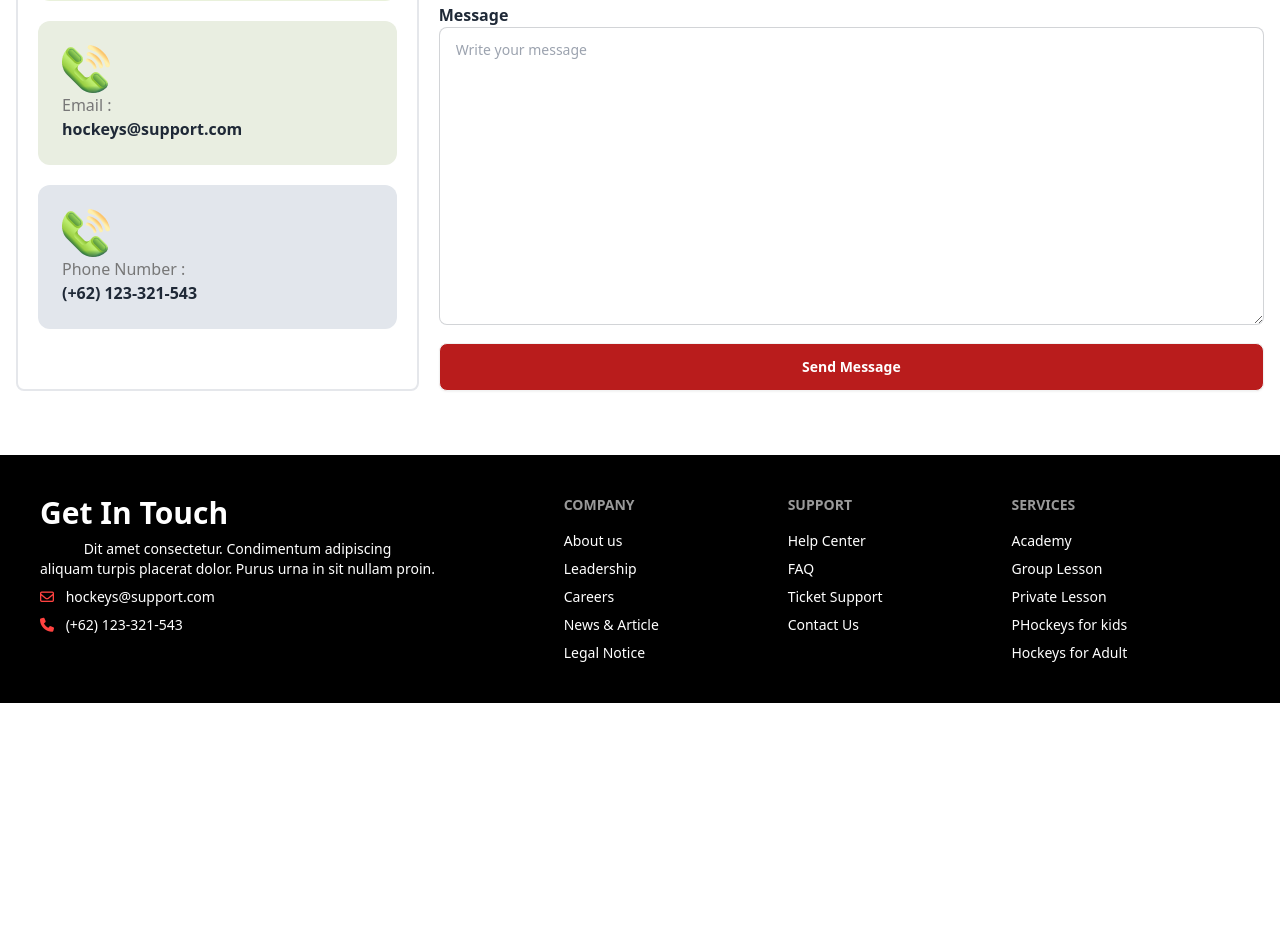
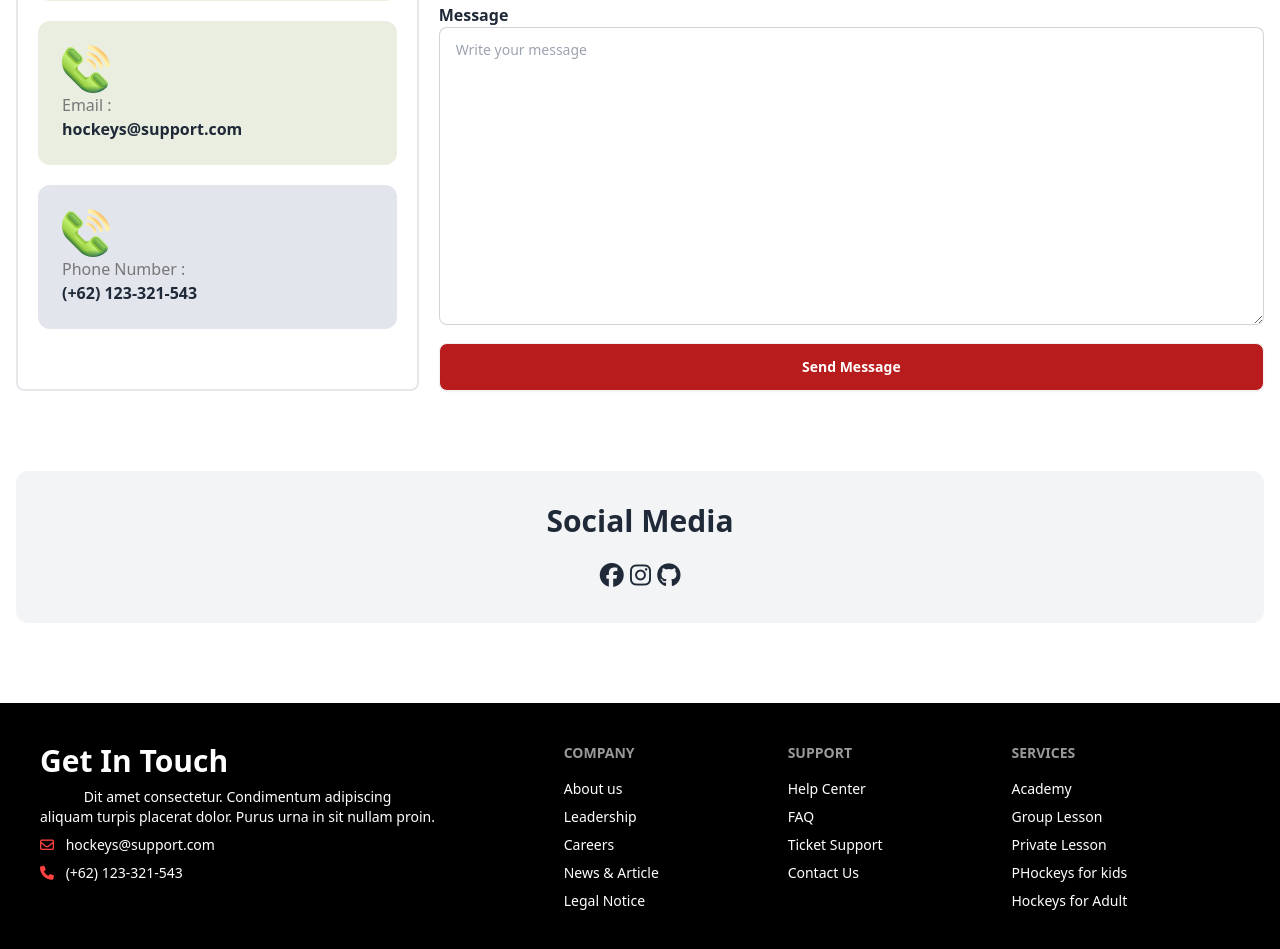
Before and after one commit to shahadat500441/hockeys-tailwiend-project, a plain HTML site: page index.html in a window 1280 px wide. Shown: the part 4639-5588 px from the top of the page. Before the commit the page ends 5342 px from the top, so only its background shows below. Drawn offline with nearby package versions, Linux system fonts and the light colour scheme.

Commit message:
social media section added

```diff
--- a/index.html
+++ b/index.html
@@ -548,16 +548,27 @@
                             <textarea class="textarea textarea-bordered w-full" placeholder="Write your message" rows="10" ></textarea>
                         </div>
                         <button class="btn bg-red-700 w-full lg:col-span-2 text-white">Send Message</button>
+                    </div>
+                </div>
+            </div>
+        </section>
 
-                    </div>
-
-                </div>
-
+        <!-- social media section -->
+        <section class="my-20">
+            <div class="p-8 bg-gray-100 rounded-xl">
+                <h2 class="text-center text-3xl font-bold  mb-5">Social Media</h2>
+               <div class="text-center text-2xl">
+                 <i class="fa-brands fa-facebook "></i>
+                <i class="fa-brands fa-instagram"></i>
+                <i class="fa-brands fa-github"></i>
+            </div>
             </div>
 
         </section>
 
     </main>
+
+
 
     <!-- footer section -->
     <footer class="footer p-10 bg-black text-white mt-15">
```
